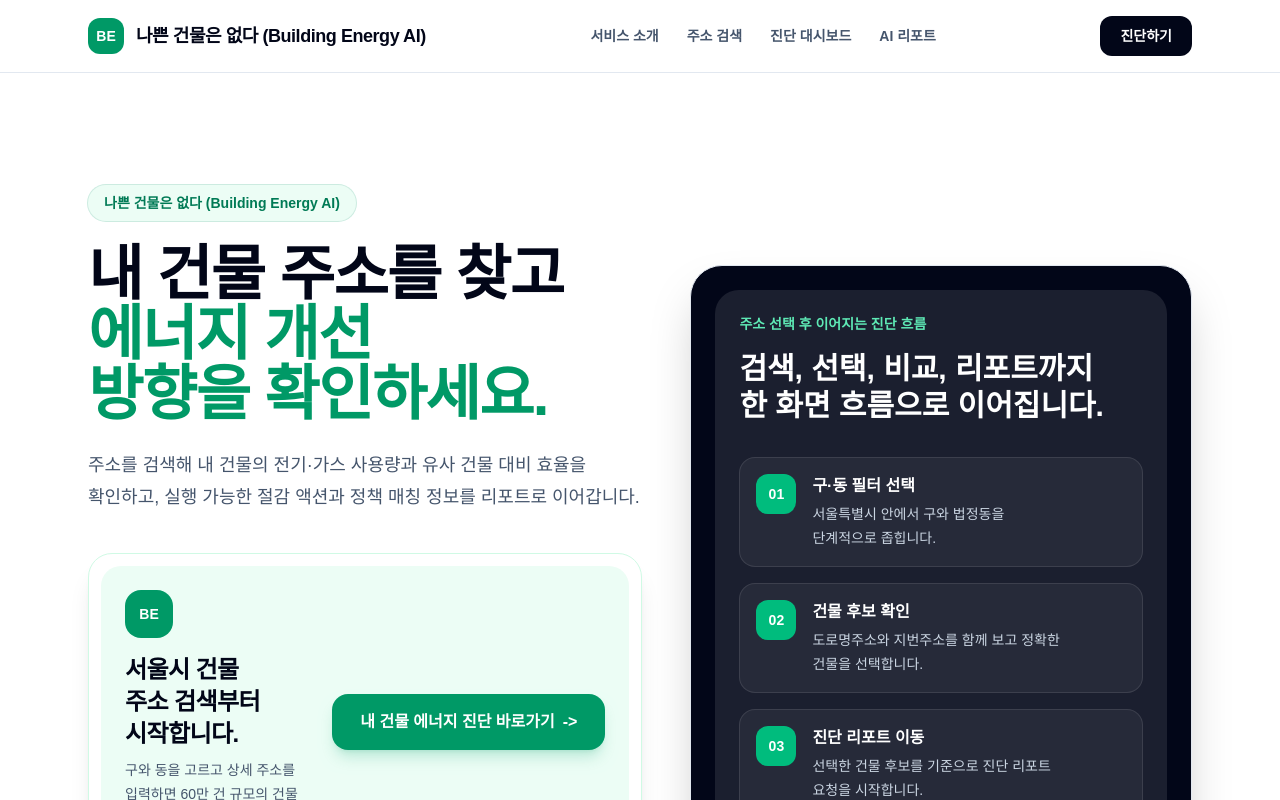
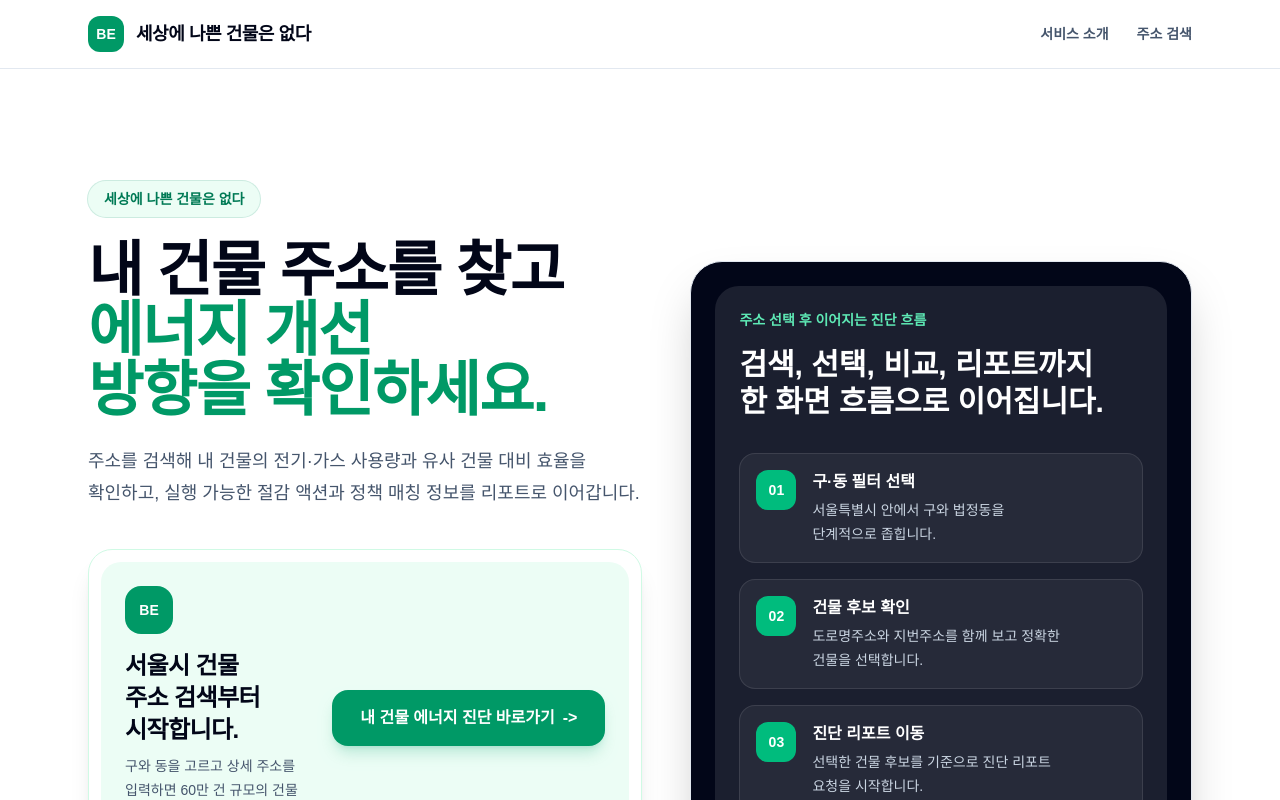
Before and after one commit to tjdxo/not_bad_building_coach, a Next.js app in the folder building-ui-main/: page / in a window 1280 px wide. Shown: the top 800 px of the page. Built offline with nearby package versions, Linux system fonts and the light colour scheme.

Commit message:
Simplify header navigation

```diff
--- a/building-ui-main/app/layout.tsx
+++ b/building-ui-main/app/layout.tsx
@@ -3,7 +3,7 @@ import Navbar from "@/components/Navbar";
 import "./globals.css";
 
 export const metadata: Metadata = {
-  title: "나쁜 건물은 없다 (Building Energy AI) | 건물 에너지 효율 진단",
+  title: "세상에 나쁜 건물은 없다 | 건물 에너지 효율 진단",
   description: "주소 기반 건물 에너지 사용량 분석, 탄소 절감 피드백, 정책 매칭 UI",
   icons: {
     icon: "/site-icon.ico",
@@ -25,7 +25,7 @@ export default function RootLayout({
         <footer className="border-t border-slate-200 bg-white py-10">
           <div className="mx-auto flex max-w-6xl flex-col gap-6 px-6 md:flex-row md:items-center md:justify-between">
             <div>
-              <div className="text-base font-black text-slate-950">나쁜 건물은 없다 (Building Energy AI)</div>
+              <div className="text-base font-black text-slate-950">세상에 나쁜 건물은 없다</div>
               <p className="mt-2 text-sm text-slate-500">
                 주소 기반으로 건물 에너지 효율과 탄소 절감 방향을 확인할 수 있습니다.
               </p>
--- a/building-ui-main/app/page.tsx
+++ b/building-ui-main/app/page.tsx
@@ -39,7 +39,7 @@ export default function Home() {
           <div className="grid gap-12 lg:grid-cols-[1.05fr_0.95fr] lg:items-center">
             <div>
               <div className="inline-flex rounded-full bg-emerald-50 px-4 py-2 text-sm font-bold text-emerald-700 ring-1 ring-emerald-600/20">
-                나쁜 건물은 없다 (Building Energy AI)
+                세상에 나쁜 건물은 없다
               </div>
               <h1 className="mt-6 text-4xl font-black tracking-tight text-slate-950 sm:text-6xl">
                 내 건물 주소를 찾고
--- a/building-ui-main/components/Navbar.tsx
+++ b/building-ui-main/components/Navbar.tsx
@@ -3,8 +3,6 @@ import Link from "next/link";
 const links = [
   { href: "/", label: "서비스 소개" },
   { href: "/search", label: "주소 검색" },
-  { href: "/dashboard", label: "진단 대시보드" },
-  { href: "/report", label: "AI 리포트" },
 ];
 
 export default function Navbar() {
@@ -15,7 +13,7 @@ export default function Navbar() {
           <div className="flex h-9 w-9 items-center justify-center rounded-xl bg-emerald-600 text-sm font-black text-white">
             BE
           </div>
-          <span className="text-lg font-black tracking-tight text-slate-950">나쁜 건물은 없다 (Building Energy AI)</span>
+          <span className="text-lg font-black tracking-tight text-slate-950">세상에 나쁜 건물은 없다</span>
         </Link>
 
         <nav className="hidden items-center gap-7 text-sm font-bold text-slate-600 md:flex">
@@ -25,13 +23,6 @@ export default function Navbar() {
             </Link>
           ))}
         </nav>
-
-        <Link
-          href="/search"
-          className="hidden h-10 items-center justify-center rounded-xl bg-slate-950 px-5 text-sm font-black text-white transition hover:bg-emerald-600 sm:inline-flex"
-        >
-          진단하기
-        </Link>
       </div>
     </header>
   );
```
